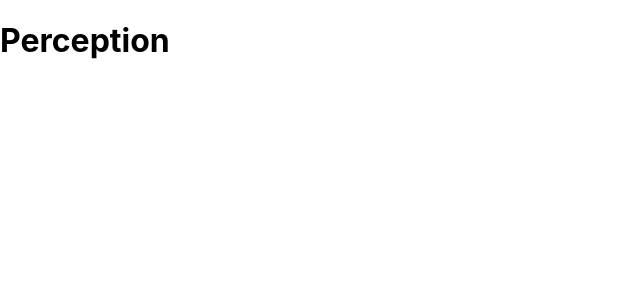
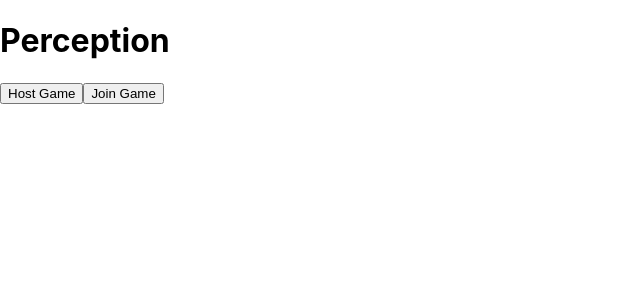
Before and after one commit to hyrumjackson/perception, a React (Create React App) app: page / in a window 1280 px wide. Shown: the top 300 px of the page, without its empty margins (0-640 px from the left). Built offline with nearby package versions, Linux system fonts and the light colour scheme; the HTML template or start-up script is replaced by a standard one.

Commit message:
Added routing and title screen

```diff
--- a/package.json
+++ b/package.json
@@ -13,6 +13,7 @@
     "@types/react-dom": "^19.1.1",
     "react": "^19.1.0",
     "react-dom": "^19.1.0",
+    "react-router-dom": "^7.4.1",
     "react-scripts": "5.0.1",
     "typescript": "^4.9.5",
     "web-vitals": "^2.1.4"
--- a/src/App.tsx
+++ b/src/App.tsx
@@ -1,5 +1,14 @@
+import { BrowserRouter as Router, Routes, Route } from 'react-router-dom';
+import TitleScreen from './pages/TitleScreen';
+
 function App() {
-  return <h1>Perception</h1>;
+  return (
+    <Router>
+      <Routes>
+        <Route path="/" element={<TitleScreen />} />
+      </Routes>
+    </Router>
+  );
 }
 
 export default App;
--- /dev/null
+++ b/src/pages/TitleScreen.tsx
@@ -0,0 +1,15 @@
+import { useNavigate } from 'react-router-dom';
+
+const TitleScreen = () => {
+  const navigate = useNavigate();
+
+  return (
+    <div>
+      <h1>Perception</h1>
+      <button onClick={() => navigate('/host')}>Host Game</button>
+      <button onClick={() => navigate('/join')}>Join Game</button>
+    </div>
+  );
+};
+
+export default TitleScreen;
```
Also changed, not shown: 1 other file (tests, documents, lock files or other folders).
